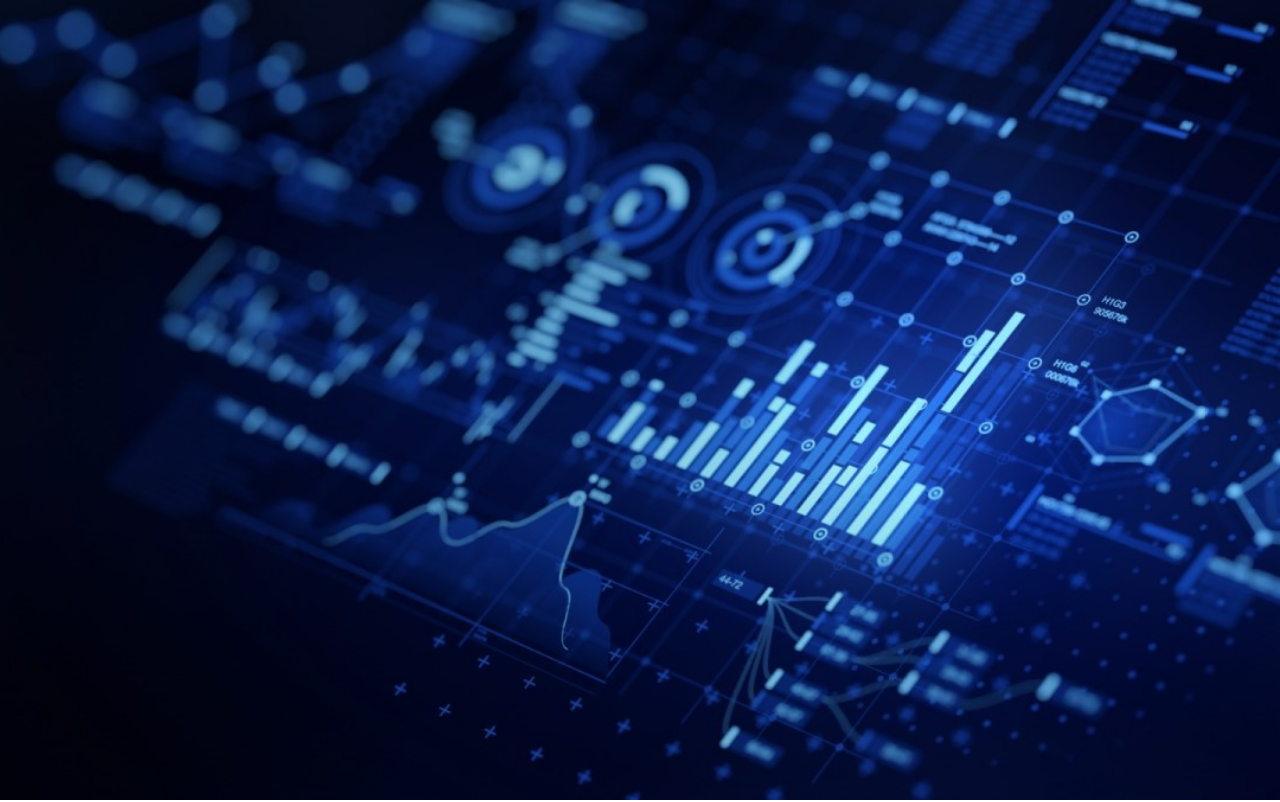
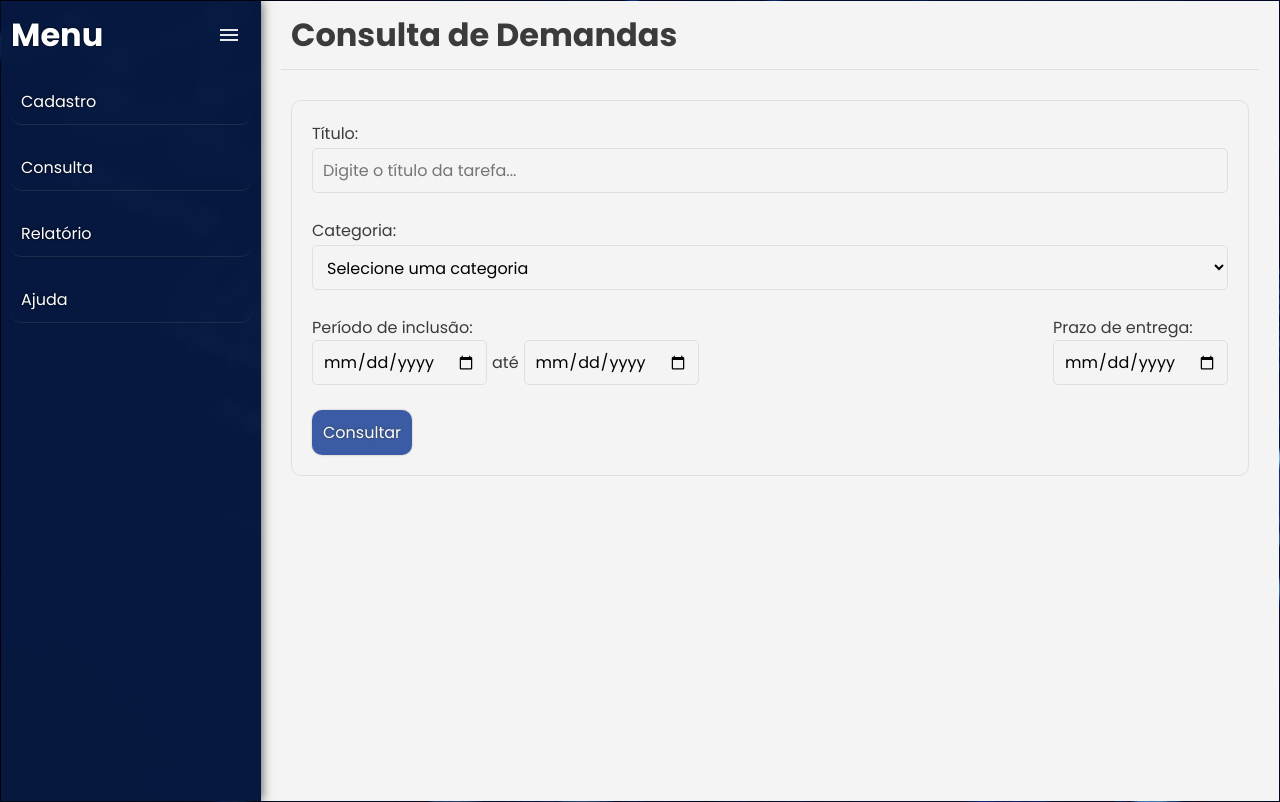
Before and after one commit to Victor-Cantanhede/projeto-taskmaster-v2, a React (Vite) app: page /Consulta in a window 1280 px wide. Before the commit this address had no page. Built offline with nearby package versions, Linux system fonts and the light colour scheme.

Commit message:
front tela consultas
Design da tela de consultas foi finalizado.

```diff
--- a/src/App.jsx
+++ b/src/App.jsx
@@ -1,6 +1,7 @@
 import { BrowserRouter as Router, Routes, Route } from 'react-router-dom';
 import FormLogin from './components/FormLogin/FormLogin';
 import Home from './pages/Home/Home';
+import Consulta from './pages/Consulta/Consulta';
 import './App.css';
 
 function App() {
@@ -20,6 +21,7 @@ function App() {
           </div>
         } />
         <Route path="/Home" element={<Home />} />
+        <Route path="/Consulta" element={<Consulta />} />
       </Routes>
     </Router>
   )
--- a/src/components/SideMenu/SideMenu.jsx
+++ b/src/components/SideMenu/SideMenu.jsx
@@ -1,6 +1,15 @@
+import { useNavigate } from 'react-router-dom';
 import './SideMenu.css';
 
 function SideMenu() {
+
+    const navigate = useNavigate();
+
+    // REDIRECIONAMENTOS
+    function redirecionamentos(page) {
+        if (page == 'cad') { navigate('/Home') }
+        if (page == 'cons') { navigate('/Consulta') }
+    }
 
     return (
         <div className='SideMenuContainer'>
@@ -10,8 +19,8 @@ function SideMenu() {
                 </div>
                 <nav className='ContainerMenuOption'>
                     <ul>
-                        <li><span>Cadastro</span></li>
-                        <li><span>Consulta</span></li>
+                        <li onClick={() => redirecionamentos('cad')}><span>Cadastro</span></li>
+                        <li onClick={() => redirecionamentos('cons')}><span>Consulta</span></li>
                         <li><span>Relatório</span></li>
                         <li><span>Ajuda</span></li>
                     </ul>
--- a/src/pages/Consulta/Consulta.css
+++ b/src/pages/Consulta/Consulta.css
@@ -0,0 +1,83 @@
+.ContainerConsultaTask {
+    height: 100%;
+    min-height: max-content;
+
+    border-radius: 10px;
+    overflow: hidden;
+
+    display: flex;
+    flex-flow: column nowrap;
+    gap: 20px;
+}
+
+.ConsultaTask-cabecalho {
+    padding: 10px;
+    color: rgba(0, 0, 0, 0.76);
+    text-shadow: none;
+    text-align: left;
+
+    border-bottom: 1px solid rgba(128, 128, 128, 0.185);
+}
+
+.ContainerFiltro {
+    display: flex;
+    flex-flow: column nowrap;
+}
+
+.ContainerInputFiltros {
+    width: 100%;
+    padding: 10px;
+
+    display: flex;
+    justify-content: center;
+
+    color: rgba(0, 0, 0, 0.76);
+    text-shadow: none;
+}
+
+.ContainerInputFiltros form {
+    width: 100%;
+    padding: 10px;
+    border-radius: 10px;
+    border: 1px solid rgba(128, 128, 128, 0.185);
+
+    display: flex;
+    flex-flow: column nowrap;
+    gap: 5px;
+}
+
+#InputContainerForm-prazos {
+    display: flex;
+    flex-flow: row wrap;
+    justify-content: space-between;
+    gap: 20px;
+}
+
+.PeriodoInclusao {
+    display: grid;
+    grid-template-areas: 'inicial ate final';
+    justify-content: start;
+    align-items: center;
+    gap: 5px;
+}
+
+@media screen and (max-width: 460px) {
+    .ContainerPeriodoInclusao {
+        width: 100%;
+    }
+
+    .PeriodoInclusao {
+        display: flex;
+        flex-flow: column nowrap;
+    }
+}
+
+.ContainerPrazoEntrega {
+    width: 175px;
+}
+
+@media screen and (max-width: 460px) {
+    .ContainerPrazoEntrega {
+        width: 100%;
+    }
+}
--- a/src/pages/Consulta/Consulta.jsx
+++ b/src/pages/Consulta/Consulta.jsx
@@ -0,0 +1,67 @@
+import SideMenu from '../../components/SideMenu/SideMenu';
+import './Consulta.css';
+
+function Consulta() {
+
+    return (
+        <div className='homeContainer'>
+            <SideMenu />
+            <div className='GerenciadorMainContainer'>
+                <div className='ContainerConsultaTask'>
+                    <div className='ConsultaTask-cabecalho'>
+                        <h1>Consulta de Demandas</h1>
+                    </div>
+                    <div className='ContainerFiltro'>
+                        <div className='ContainerInputFiltros'>
+
+                            {/* FORM PARA CONSULTA DE DEMANDAS */}
+                            <form action="" method="get" autoComplete='off' >
+
+                                {/* INPUT TÍTULO */}
+                                <div className='InputContainerForm'>
+                                    <label htmlFor="ititulo">Título:</label>
+                                    <input type="text" name="titulo" id="ititulo" placeholder='Digite o título da tarefa...' />
+                                </div>
+
+                                {/* INPUT CATEGORIA */}
+                                <div className='InputContainerForm'>
+                                    <label htmlFor="icategoria">Categoria:</label>
+                                    <select name="categoria" id="icategoria" defaultValue={""} >
+                                        <option value="" disabled hidden >Selecione uma categoria</option>
+                                        <option value="Trabalho">Trabalho</option>
+                                        <option value="Estudos">Estudos</option>
+                                        <option value="Pessoal">Pessoal</option>
+                                    </select>
+                                </div>
+
+                                {/* INPUT PRAZO */}
+                                <div className='InputContainerForm' id='InputContainerForm-prazos'>
+                                    <div className='ContainerPeriodoInclusao'>
+                                        <label htmlFor="idataInclusao">Período de inclusão:</label>
+                                        <div className='PeriodoInclusao'>
+                                            <input type="date" name="dataInclusao" id="idataInclusao" />
+                                            <p>até</p>
+                                            <input type="date" name="dataFinalInclusao" id="idataFinalInclusao" />
+                                        </div>
+                                    </div>
+
+                                    <div className='ContainerPrazoEntrega'>
+                                        <label htmlFor="iprazo">Prazo de entrega:</label>
+                                        <input type="date" name="prazo" id="iprazo" />
+                                    </div>
+                                </div>
+
+                                {/* BUTTON CONSULTAR */}
+                                <div className='btnContainerForm'>
+                                    <button type='submit'>Consultar</button>
+                                </div>
+                            </form>
+                        </div>
+                    </div>
+                </div>
+            </div>
+        </div>
+    );
+}
+
+export default Consulta;
--- a/src/pages/Home/Home.css
+++ b/src/pages/Home/Home.css
@@ -276,7 +276,7 @@
 
 .check, .check * {
     margin: 0;
-    animation: out 8s ease-in-out forwards;
+    animation: out 3.5s ease-in-out forwards;
 }
 
 @keyframes out {
--- a/src/pages/Home/Home.jsx
+++ b/src/pages/Home/Home.jsx
@@ -79,7 +79,7 @@ function Home() {
         setNewCad(true);
         setTimeout(() => {
             setNewCad(false);
-        }, 8000);
+        }, 4000);
 
         console.log('Cadastro realizado com sucesso!');
     }
@@ -92,7 +92,7 @@ function Home() {
             ));
     }
 
-    // CHAMANDO ANIMAÇÃO QUANDO NOVA DEMANDA É CADASTRADA
+    // CHAMANDO ANIMAÇÃO DE INCLUSÃO QUANDO NOVA DEMANDA É CADASTRADA
     useEffect(() => {
         Demandas.forEach((Demandas) => {
             if (!Demandas.inPreview) {
@@ -214,10 +214,13 @@ function Home() {
             Demandas.id == id ? {...Demandas, isDeleted: true} : Demandas
         ));
 
-        setTimeout(() => {
+        console.log(`Demanda com o ID ${id} excluída com sucesso!`);
+
+        /* TESTE DE EXCLUSÃO PERMANENTE */
+        /*setTimeout(() => {
             setDemandas((Demandas) => Demandas.filter((Demandas) => (Demandas.id !== id)));
             console.log(`Demanda com o ID ${id} excluída com sucesso!`);
-        }, 4000);
+        }, 4000);*/
     }
 
     // COMPONENTE PARA MOSTRAR AS INFORMAÇÕES DA DEMANDA
```
